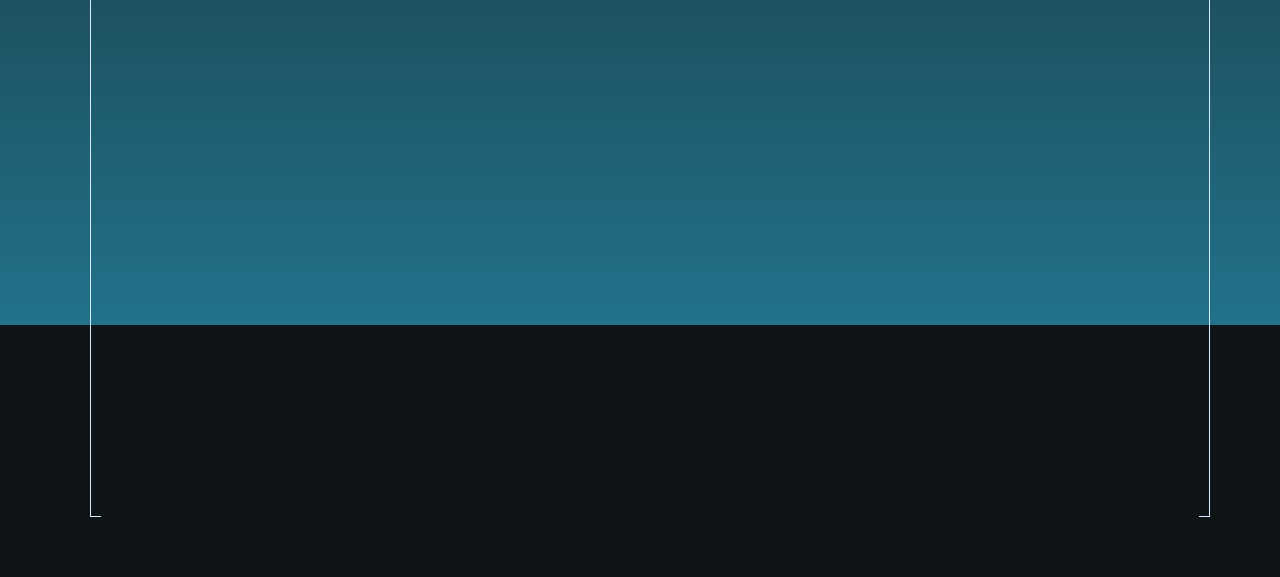
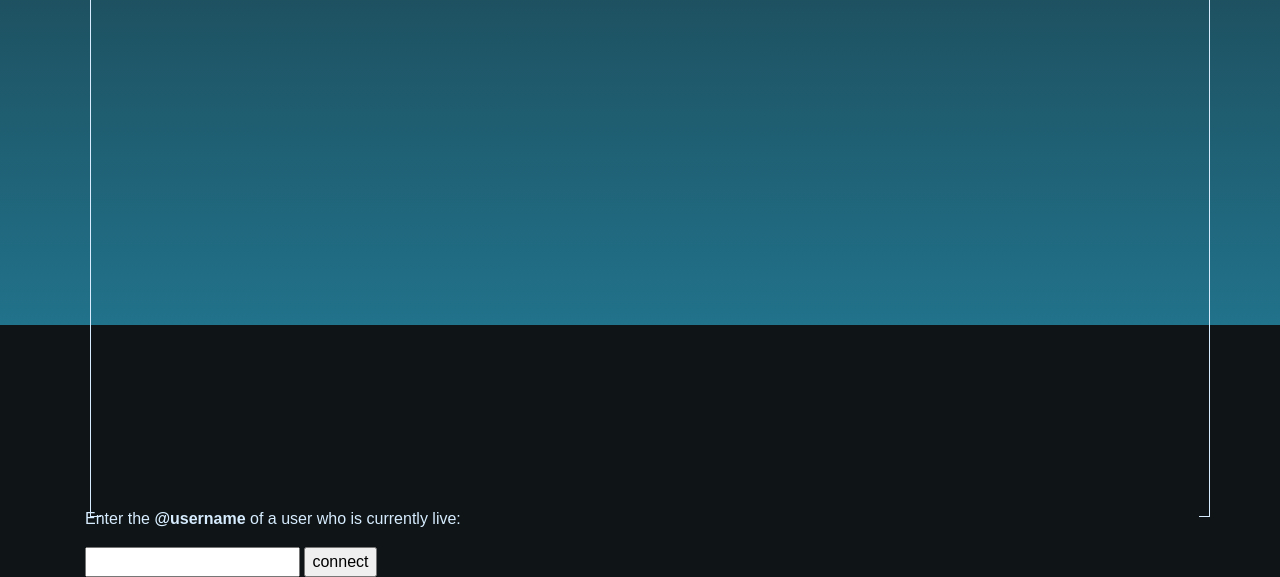
Before and after one commit to w1793892/adaad, a website: page public/index.html in a window 1280 px wide. Shown: the part 475-1052 px from the top of the page. Before the commit the page ends 992 px from the top, so only its background shows below. Drawn offline with nearby package versions, Linux system fonts and the light colour scheme; files whose address does not match are found by name.

Commit message:
Update index.html

```diff
--- a/public/index.html
+++ b/public/index.html
@@ -113,8 +113,11 @@
             </tr>
         </table>
     </div>
-
-
+<div class="inputFields">
+        <p>Enter the <b>@username</b> of a user who is currently live:</p>
+        <input type="text" id="uniqueIdInput">
+        <input type="button" id="connectButton" value="connect">
+    </div>
 
 <!-- After footer scripts -->
 
```
